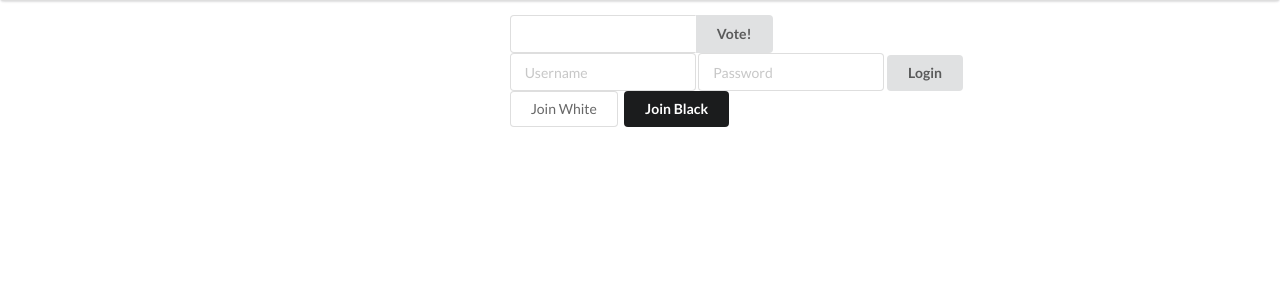
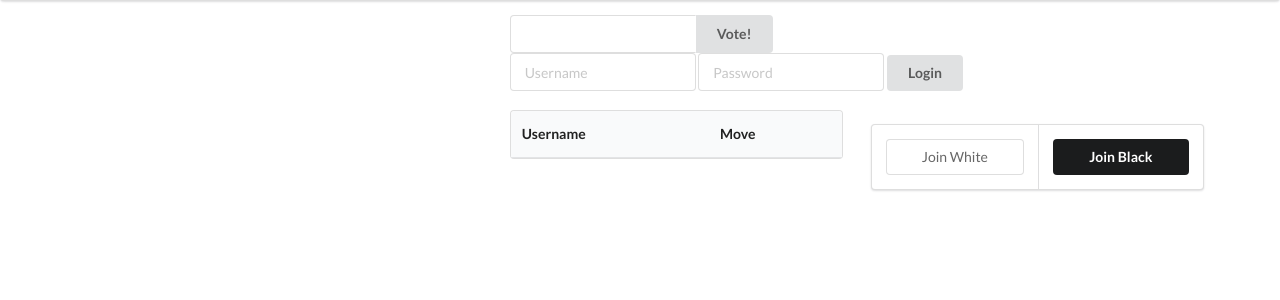
Before and after one commit to william-song-shy/votechess, a Flask app: page / in a window 1280 px wide. Shown: the part 39-339 px from the top of the page. Run offline with Flask 2, Linux system fonts and the light colour scheme; lists and menus that the app fills with data are empty; some libraries are stand-ins or nearby versions.

Commit message:
Show moves and front-end improvement

```diff
--- a/templates/main.html
+++ b/templates/main.html
@@ -91,15 +91,13 @@
             $("#showlogin").show();
             $.get("/api/applied", data = { username: $.cookie('username'), password: $.cookie('password') }, function (data) {
                 if (data.result != -1) {
-                    $("#joinwhite").hide();
-                    $("#joinblack").hide();
+                    $("#joinform").hide();
                 }
             });
         }
         else {
             // console.log("no cookie");
-            $("#joinwhite").hide();
-            $("#joinblack").hide();
+            $("#joinform").hide();
         }
         $("#showlogin").click(function () {
             if ($("#loginform").is(":hidden")) {
@@ -109,6 +107,12 @@
             else {
                 $("#loginform").hide();
                 $("#showlogin").text("Show login");
+            }
+        })
+        $.get("/api/current",function(data){
+            console.log(data)
+            for (let u in data) {
+                $("#movetable").children("tbody").append(`<tr><td>${u}</td><td>${data[u]?data[u]:"Not voted"}</td></tr>`);
             }
         })
     });
@@ -144,9 +148,30 @@
                             Login
                         </button>
                     </div>
-                    <div>
-                        <button class="ui basic button" id="joinwhite">Join White</button>
-                        <button class="ui black button" id="joinblack">Join Black</button>
+                    <div class="ui two column grid" style="margin-top: 5px; ">
+                        <div class="eight wide column">
+                            <table class="ui single line table" id="movetable">
+                                <thead>
+                                    <tr>
+                                        <th>Username</th>
+                                        <th>Move</th>
+                                    </tr>
+                                </thead>
+                                <tbody>
+
+                                </tbody>
+                            </table>
+                        </div>
+                        <div class="eight wide column">
+                            <div class="ui horizontal segments" id="joinform">
+                                <div class="ui segment">
+                                    <button class="fluid ui basic button" id="joinwhite">Join White</button>
+                                </div>
+                                <div class="ui segment">
+                                    <button class="fluid ui black button" id="joinblack">Join Black</button>
+                                </div>
+                            </div>
+                        </div>
                     </div>
                 </div>
             </div>
```
